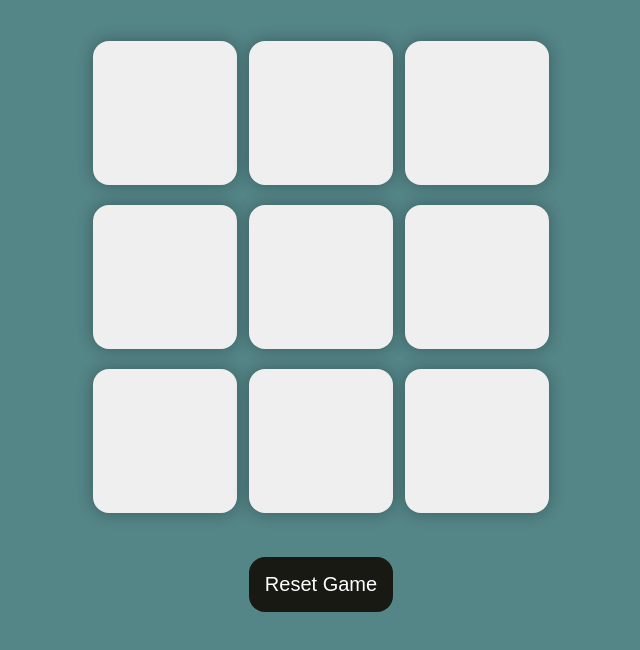
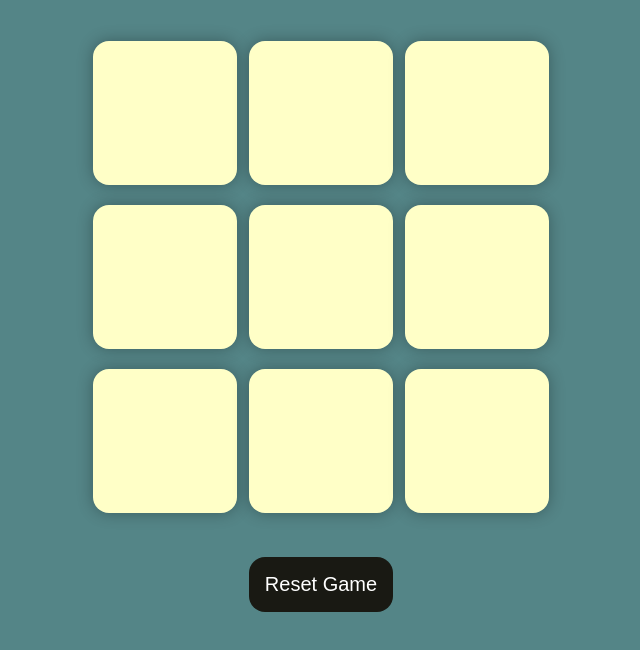
Before and after one commit to MuhammadTawha/Tic-tac-toe, a plain HTML site: page index.html in a window 1280 px wide. Shown: the part 40-690 px from the top of the page, without its empty margins (319-959 px from the left). Drawn offline with Linux system fonts and the light colour scheme.

Commit message:
background-color added

```diff
--- a/style.css
+++ b/style.css
@@ -33,6 +33,7 @@ body{
     box-shadow: 0 0 1rem rgba(0, 0, 0, 0.3);
     font-size: 8vmin;
     color:#b0413e;
+    background-color: #ffffc7;
 }
 
 #reset-btn{
```
